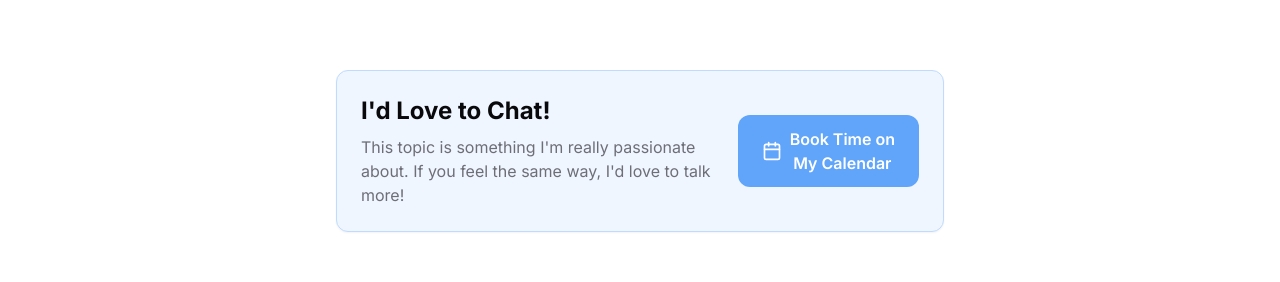
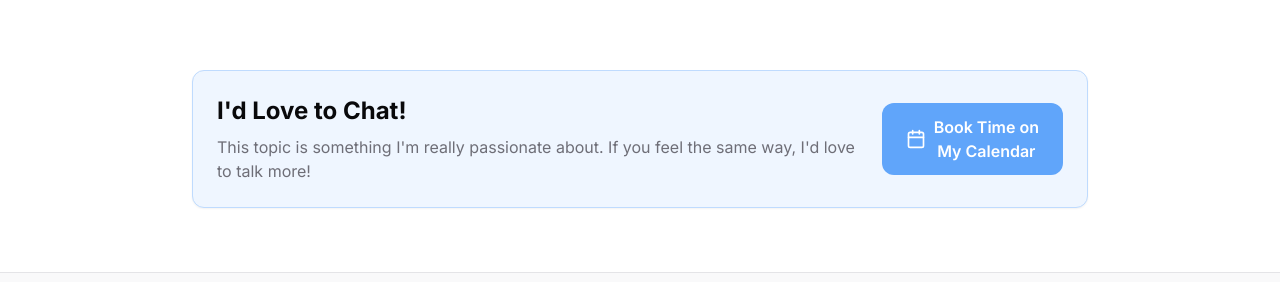
Before and after one commit to Paul10142/longevity, a React (Vite) app: page / in a window 1280 px wide. Shown: the part 9444-9726 px from the top of the page. Built offline with nearby package versions, Linux system fonts and the light colour scheme.

Commit message:
Fix contact card width and button layout for mobile
- Remove restrictive width constraints on contact card
- Use full width with max-width constraint for better mobile experience
- Add min-width to button to prevent text overflow
- Improve responsive layout for all screen sizes

```diff
--- a/src/components/ContactSection.tsx
+++ b/src/components/ContactSection.tsx
@@ -7,7 +7,7 @@ const ContactSection = () => {
       <div className="container">
         {/* Calendar Booking */}
         <div className="flex justify-center">
-          <Card className="w-full sm:w-3/4 lg:w-1/2 bg-blue-50 border-blue-200">
+          <Card className="w-full max-w-4xl bg-blue-50 border-blue-200">
             <CardContent className="flex flex-col sm:flex-row items-center justify-between p-4 sm:p-6">
               <div className="flex-1 sm:mr-6 mb-4 sm:mb-0">
                 <h3 className="text-xl sm:text-2xl font-bold mb-2">I'd Love to Chat!</h3>
@@ -19,7 +19,7 @@ const ContactSection = () => {
                 href="https://cal.com/admissionsacademy"
                 target="_blank"
                 rel="noopener noreferrer"
-                className="bg-[#60a5fa] text-white px-4 sm:px-6 py-2 sm:py-3 rounded-lg font-semibold hover:bg-[#3b82f6] transition-colors flex items-center justify-center whitespace-nowrap w-full sm:w-auto"
+                className="bg-[#60a5fa] text-white px-4 sm:px-6 py-2 sm:py-3 rounded-lg font-semibold hover:bg-[#3b82f6] transition-colors flex items-center justify-center whitespace-nowrap w-full sm:w-auto min-w-fit"
               >
                 <Calendar className="h-4 w-4 sm:h-5 sm:w-5 mr-2" />
                 <span className="text-center text-sm sm:text-base">
```
